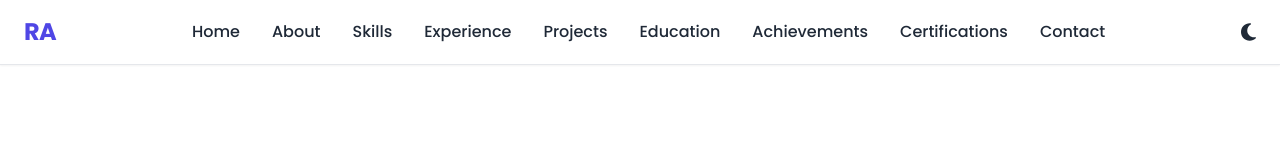
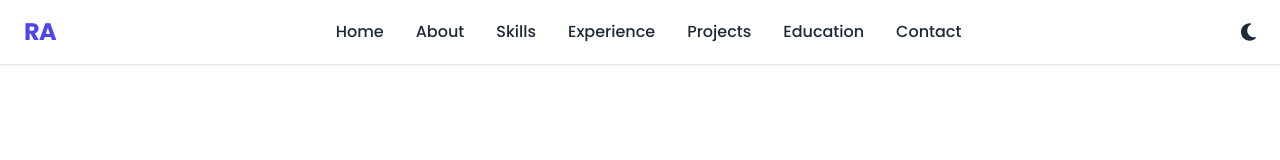
Before and after one commit to ARaghavender/portfolio, a React (Vite) app in the folder raghavender-complete-portfolio/: page / in a window 1280 px wide. Shown: the top 160 px of the page. Built offline with nearby package versions, Linux system fonts and the light colour scheme.

Commit message:
made changes in header sectiono

```diff
--- a/raghavender-complete-portfolio/src/components/Header.jsx
+++ b/raghavender-complete-portfolio/src/components/Header.jsx
@@ -20,8 +20,6 @@ export default function Header({ theme, toggleTheme }) {
             "Experience",
             "Projects",
             "Education",
-            "Achievements",
-            "Certifications",
             "Contact"
           ].map((item) => (
             <a
```
